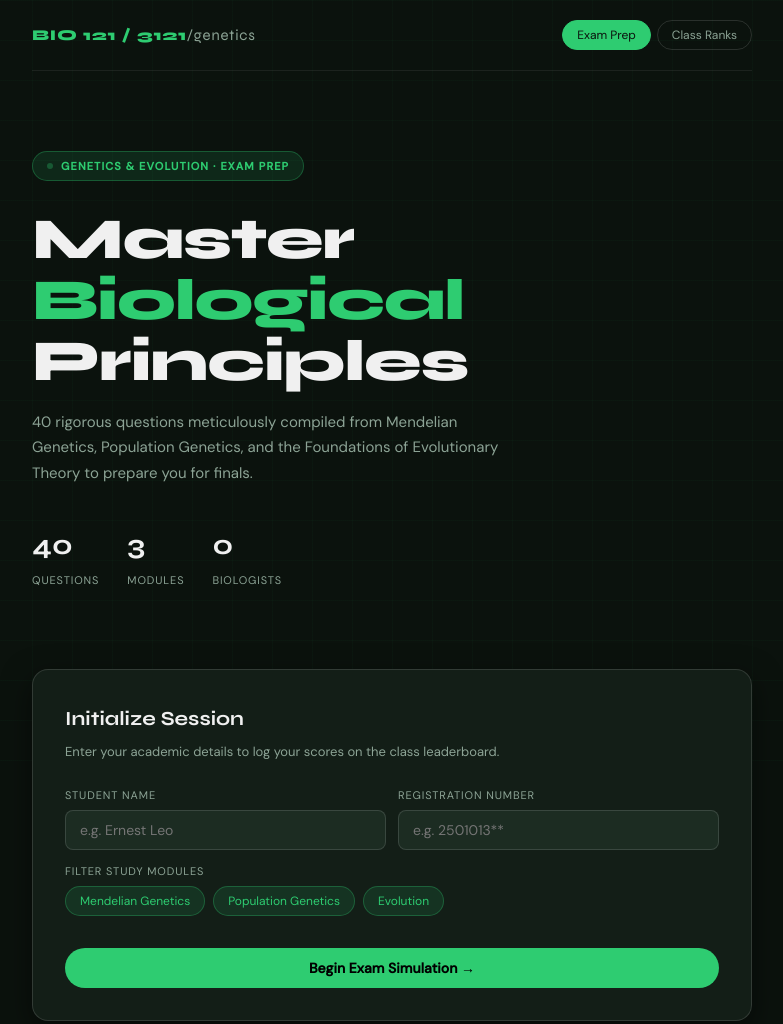
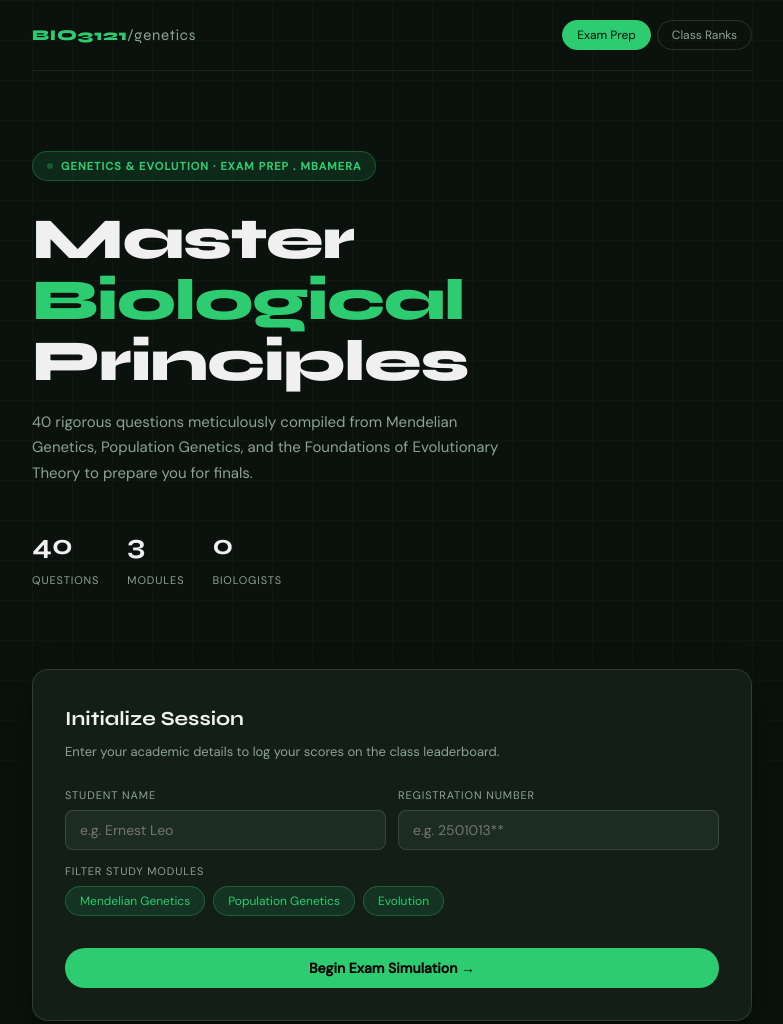
Before and after one commit to ernestmbamera-dot/Gen-Evo, a plain HTML site: page index.html in a window 1280 px wide. Shown: the whole page, without its empty margins (248-1031 px from the left). Drawn offline with Linux system fonts and the light colour scheme.

```diff
--- a/index.html
+++ b/index.html
@@ -3,7 +3,7 @@
 <head>
 <meta charset="UTF-8">
 <meta name="viewport" content="width=device-width, initial-scale=1.0">
-<title>Genetics & Evolution Quiz — BIO 121 / 3121</title>
+<title>Genetics & Evolution Quiz — BIO 3121</title>
 <link href="https://fonts.googleapis.com/css2?family=Syne:wght@400;600;700;800&family=DM+Sans:ital,wght@0,300;0,400;0,500;1,300&display=swap" rel="stylesheet">
 <style>
 :root {
@@ -187,7 +187,7 @@
 
 <div class="wrap">
   <nav>
-    <div class="nav-logo">BIO 121 / 3121<span>/genetics</span></div>
+    <div class="nav-logo">BIO3121<span>/genetics</span></div>
     <div class="nav-links">
       <button class="nav-btn active" onclick="showScreen('home')">Exam Prep</button>
       <button class="nav-btn" onclick="showScreen('leaderboard')">Class Ranks</button>
@@ -196,7 +196,7 @@
 
   <div id="screen-home" class="screen active">
     <div class="hero">
-      <div class="hero-tag">GENETICS & EVOLUTION · EXAM PREP</div>
+      <div class="hero-tag">GENETICS & EVOLUTION · EXAM PREP . Mbamera</div>
       <h1>Master <em>Biological</em><br>Principles</h1>
       <p class="hero-sub">40 rigorous questions meticulously compiled from Mendelian Genetics, Population Genetics, and the Foundations of Evolutionary Theory to prepare you for finals.</p>
       <div class="hero-stats">
```
